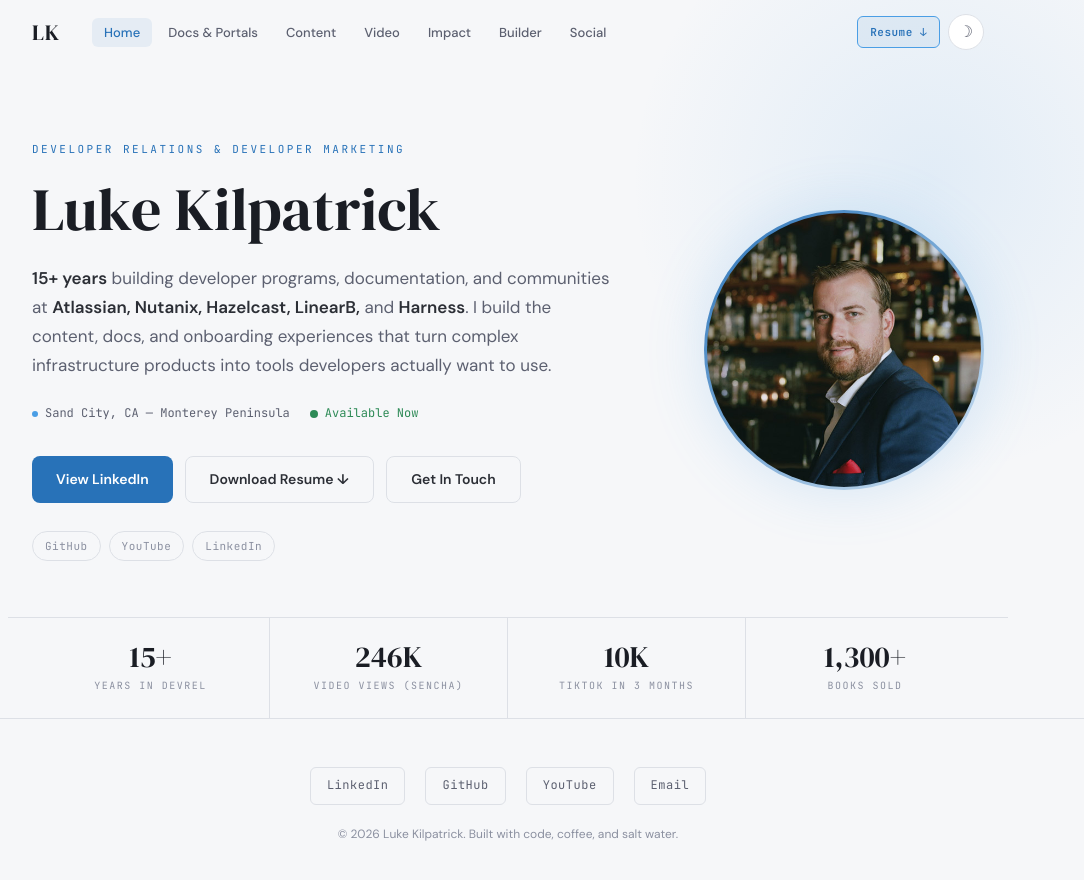
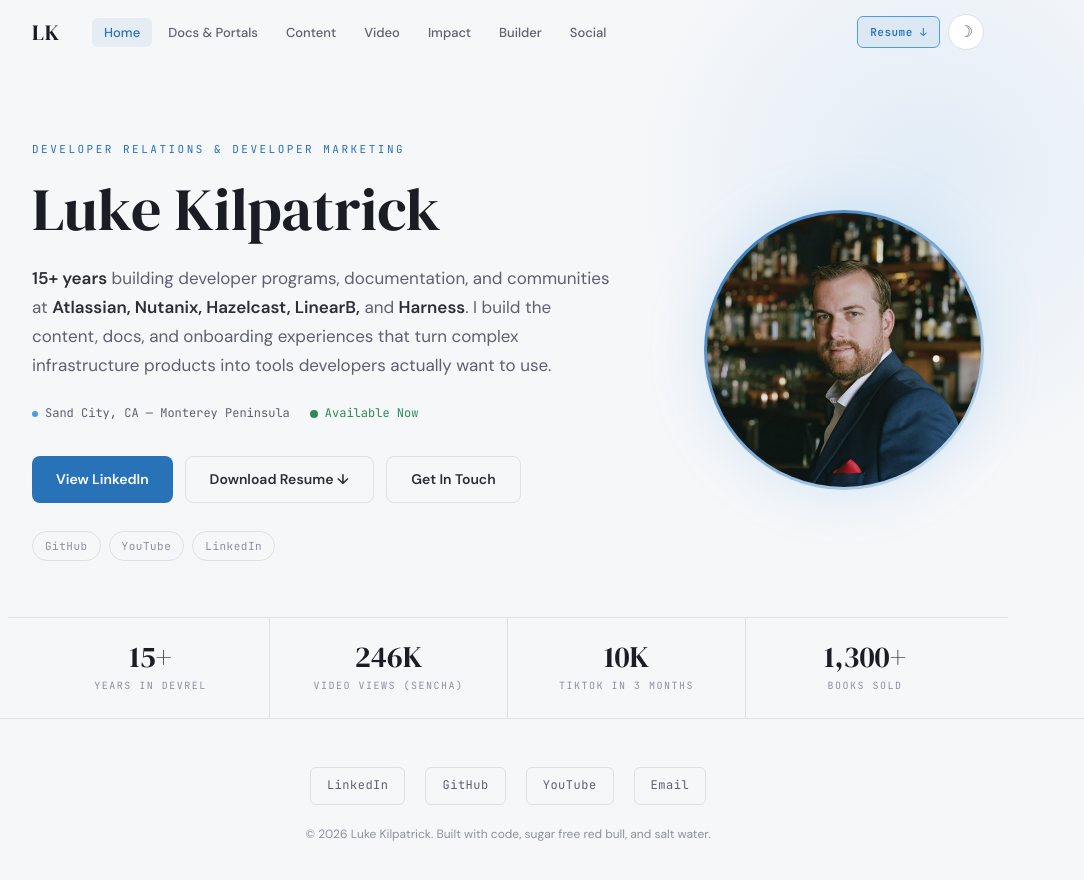
Before and after one commit to lkilpatrick/lkilpatrick_com, a Next.js app: page / in a window 1280 px wide. Shown: the top 880 px of the page, without its empty margins (132-1216 px from the left). Built offline with nearby package versions, Linux system fonts and the light colour scheme.

Commit message:
Update footer: coffee -> sugar free red bull

```diff
--- a/app/components/Footer.tsx
+++ b/app/components/Footer.tsx
@@ -33,7 +33,7 @@
           ))}
         </div>
         <p style={{ fontSize: 12, color: "var(--text-dim)" }}>
-          &copy; 2026 Luke Kilpatrick. Built with code, coffee, and salt water.
+          &copy; 2026 Luke Kilpatrick. Built with code, sugar free red bull, and salt water.
         </p>
       </div>
     </footer>
```
